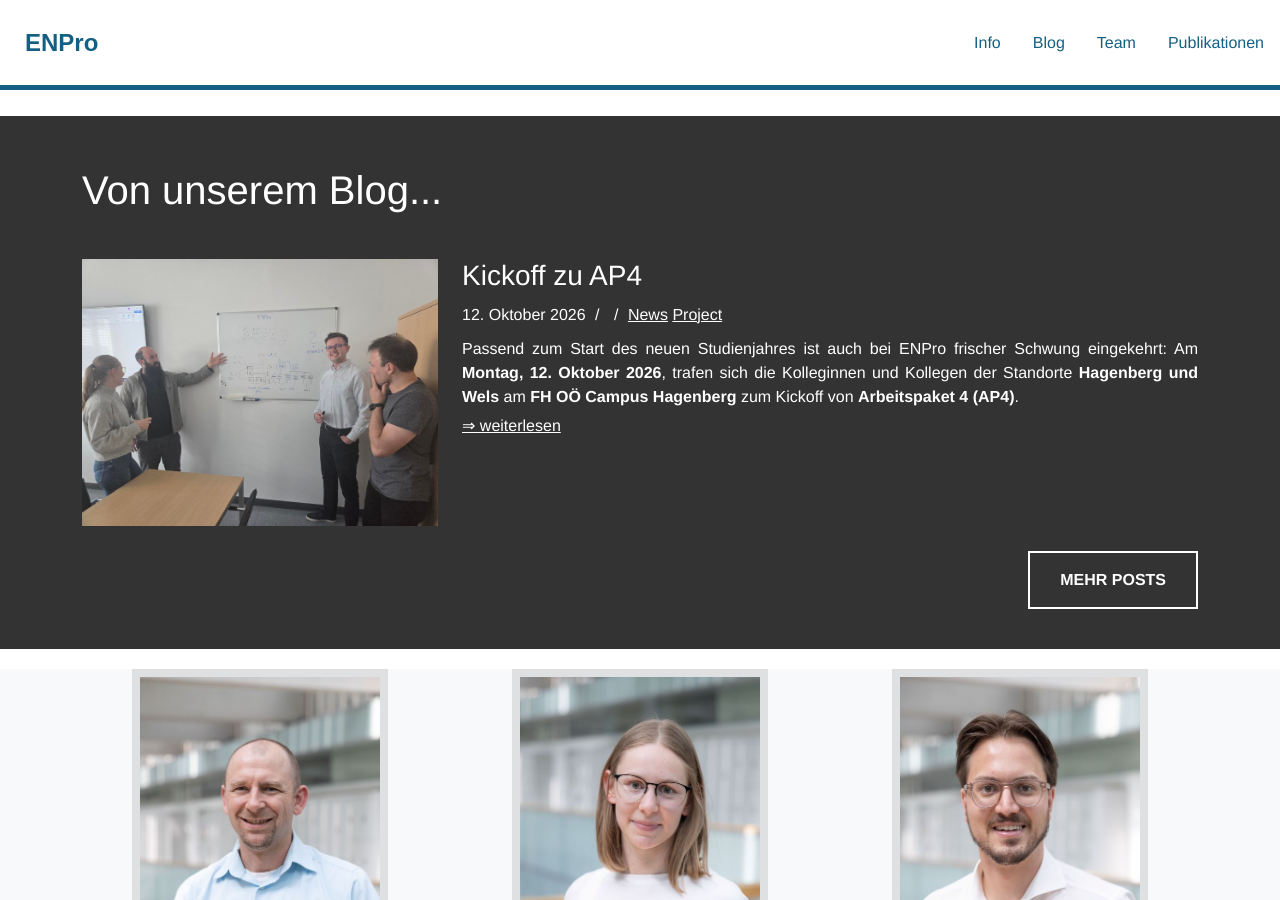
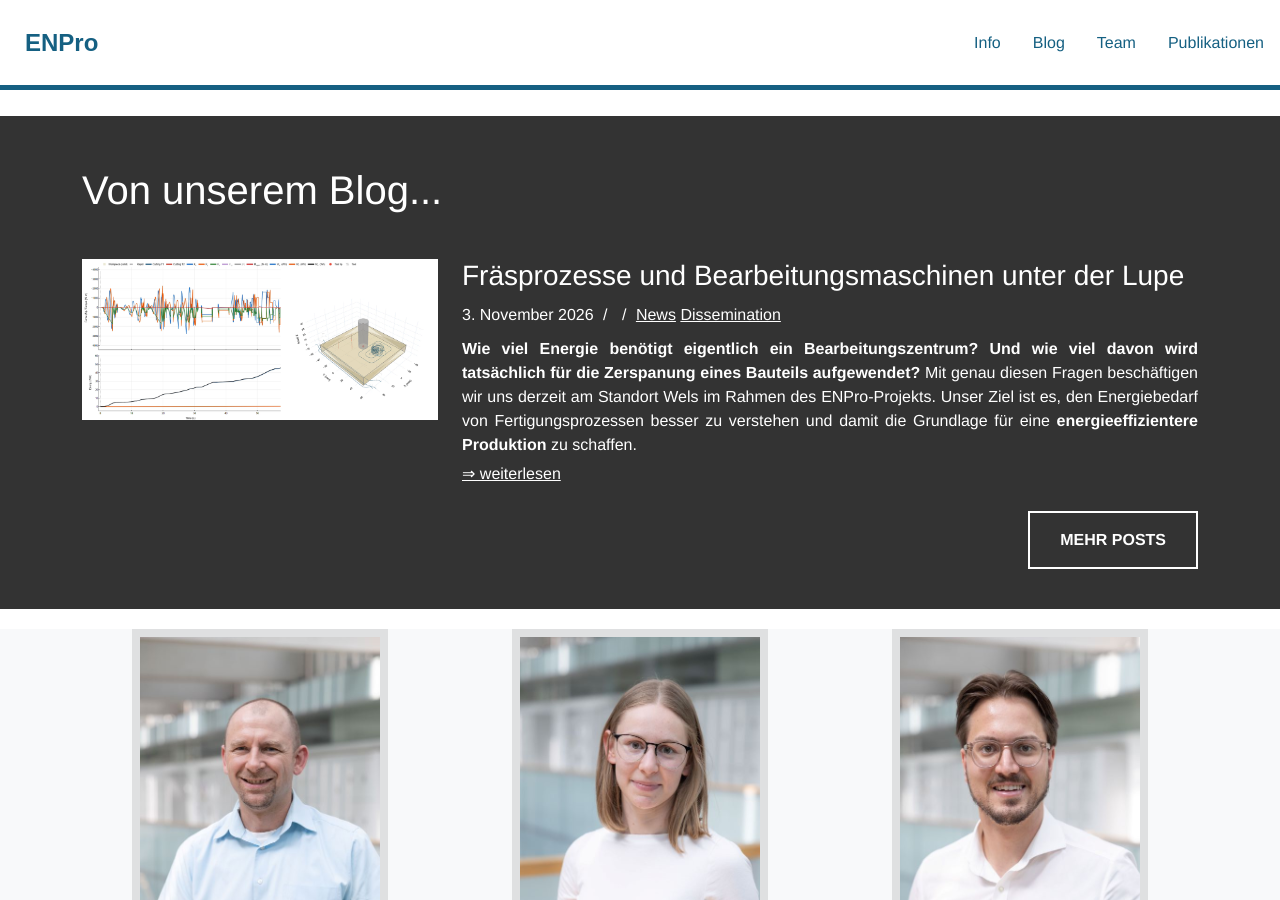
Before and after one commit to ENPro-Research/enpro-research.github.io, a Jekyll site: the page built from index.markdown, in a window 1280 px wide and 900 px high, scrolled down 1282 px. Built offline with Jekyll 4.4.1, drawn with Linux system fonts in a browser that asks for light colours; some web fonts are replaced; comment, search, counter and statistics services are not loaded.

Commit message:
Add blog post on Fraesprozesse

```diff
--- a/_posts/2026-10-12-ap4-workshop.md
+++ b/_posts/2026-10-12-ap4-workshop.md
@@ -7,7 +7,7 @@ keywords: AP4 Kickoff Workshop Optimierung
 date: 2026-10-12 12:00 +0200
 categories:
   - "News"
-  - "Project"
+  - "Dissemination"
 author: pneuhauser
 image: /blog/resources/2026-10-12-ap4-workshop/2026-10-12-ap4-workshop.jpg
 ---
--- /dev/null
+++ b/_posts/2026-11-03-fraesprozess.md
@@ -0,0 +1,55 @@
+---
+layout: post
+lang: de
+title: Fräsprozesse und Bearbeitungsmaschinen unter der Lupe
+description: "Wie viel Energie benötigt ein Bearbeitungszentrum und wie viel davon wird tatsächlich für die Zerspanung eines Bauteils aufgewendet?"
+keywords: Fräsprozess Bearbeitungsmaschine Energiemessung Kräfte Modell
+date: 2026-11-03 08:00 +0200
+categories:
+  - "News"
+  - "Dissemination"
+author: dbernroider
+image: /blog/resources/2026-11-03-fraesprozesse/2026-11-03-fraesprozesse_simulation.png
+---
+
+**Wie viel Energie benötigt eigentlich ein Bearbeitungszentrum? Und wie viel davon wird tatsächlich für die Zerspanung eines Bauteils aufgewendet?** Mit genau diesen Fragen beschäftigen wir uns derzeit am Standort Wels im Rahmen des ENPro-Projekts. Unser Ziel ist es, den Energiebedarf von Fertigungsprozessen besser zu verstehen und damit die Grundlage für eine **energieeffizientere Produktion** zu schaffen.
+
+<!--more-->
+
+Dazu untersuchen wir Fräsprozesse auf einer **DMG MORI LASERTEC 65 3D**. Der Versuchsaufbau umfasst eine Kraftmessplattform zur Erfassung der während der Bearbeitung auftretenden Kräfte, ein Energiemesssystem zur Aufzeichnung der elektrischen Leistungsaufnahme der Maschine sowie einen Durchflusssensor zur Bestimmung des Druckluftverbrauchs.
+
+Darüber hinaus vergleichen wir verschiedene Kühlschmierstrategien, darunter **Druckluftkühlung, Emulsionskühlung, Minimalmengenschmierung und Kaltluftkühlung**.
+
+<div style="text-align: center; margin: 1.5rem 0;">
+  <img src="/blog/resources/2026-11-03-fraesprozesse/2026-11-03-fraesprozesse_aufbau.jpg" alt="Versuchsaufbau zur Untersuchung von Fräsprozessen" style="height: 450px; width: auto; max-width: 100%; object-fit: contain;">
+</div>
+
+Um den Einfluss unterschiedlicher Prozessbedingungen zu untersuchen, führen wir Fräsversuche mit verschiedenen **Stahlwerkstoffen und Bearbeitungsparametern** durch. Dabei interessieren uns nicht nur die Prozesskräfte, sondern auch folgende Fragen:
+
+- **Wie hoch ist der elektrische Energieverbrauch der Maschine?**
+- **Welchen zusätzlichen Energiebedarf verursacht die Bereitstellung der Druckluft?**
+- **Welchen Einfluss haben unterschiedliche Kühlschmierstrategien auf den Gesamtenergiebedarf?**
+
+<div style="text-align: center; margin: 1.5rem 0;">
+  <img src="/blog/resources/2026-11-03-fraesprozesse/2026-11-03-fraesprozesse_energiemessung.png" alt="Energiemessung während des Fräsprozesses" style="height: 350px; width: auto; max-width: 100%; object-fit: contain;">
+</div>
+
+Die gewonnenen Messdaten liefern wertvolle Einblicke in die **Energieflüsse innerhalb des Bearbeitungsprozesses**. Besonders spannend ist jedoch die Frage, ob sich diese Zusammenhänge auch mathematisch beschreiben lassen.
+
+Genau daran arbeiten wir im ENPro-Projekt. Durch die Verknüpfung von Prozesskräften, Energieverbrauch und weiteren Einflussgrößen entwickeln wir **physikalisch basierte Modelle**, die transparent machen, wohin die eingesetzte Energie während eines Fräsprozesses fließt.
+
+Unser Ziel ist es, dieses Wissen praxisnah nutzbar zu machen und Unternehmen dabei zu unterstützen, den Energiebedarf ihrer Fertigungsprozesse künftig bereits **in der Planungsphase zu berücksichtigen**.
+
+<div style="text-align: center; margin: 1.5rem 0;">
+  <img src="/blog/resources/2026-11-03-fraesprozesse/2026-11-03-fraesprozesse_kraefte.png" alt="Erfassung und Analyse der Prozesskräfte" style="height: 350px; width: auto; max-width: 100%; object-fit: contain;">
+</div>
+
+**Neugierig auf die Ergebnisse?** Wir arbeiten derzeit noch an der Auswertung der Versuche und der Aufbereitung der Ergebnisse. Unsere bisherigen Arbeiten zur mathematischen Modellierung des Energieverbrauchs in Zerspanungsprozessen bieten jedoch bereits interessante Einblicke.
+
+Weitere Informationen dazu finden sich in unserer Publikation:
+
+[Zur Publikation: Mathematische Modellierung des Energieverbrauchs in Zerspanungsprozessen](https://easychair.org/publications/preprint/5BjN/open)
+
+<div style="text-align: center; margin: 1.5rem 0;">
+  <img src="/blog/resources/2026-11-03-fraesprozesse/2026-11-03-fraesprozesse_modell.png" alt="Mathematische Modellierung des Energieverbrauchs im Fräsprozess" style="height: 350px; width: auto; max-width: 100%; object-fit: contain;">
+</div>
```
Also changed, not shown: blog/resources/2026-11-03-fraesprozesse/2026-11-03-fraesprozesse_aufbau.jpg (added), blog/resources/2026-11-03-fraesprozesse/2026-11-03-fraesprozesse_energiemessung.png (added), blog/resources/2026-11-03-fraesprozesse/2026-11-03-fraesprozesse_kraefte.png (added), blog/resources/2026-11-03-fraesprozesse/2026-11-03-fraesprozesse_modell.png (added), blog/resources/2026-11-03-fraesprozesse/2026-11-03-fraesprozesse_simulation.png (added).
